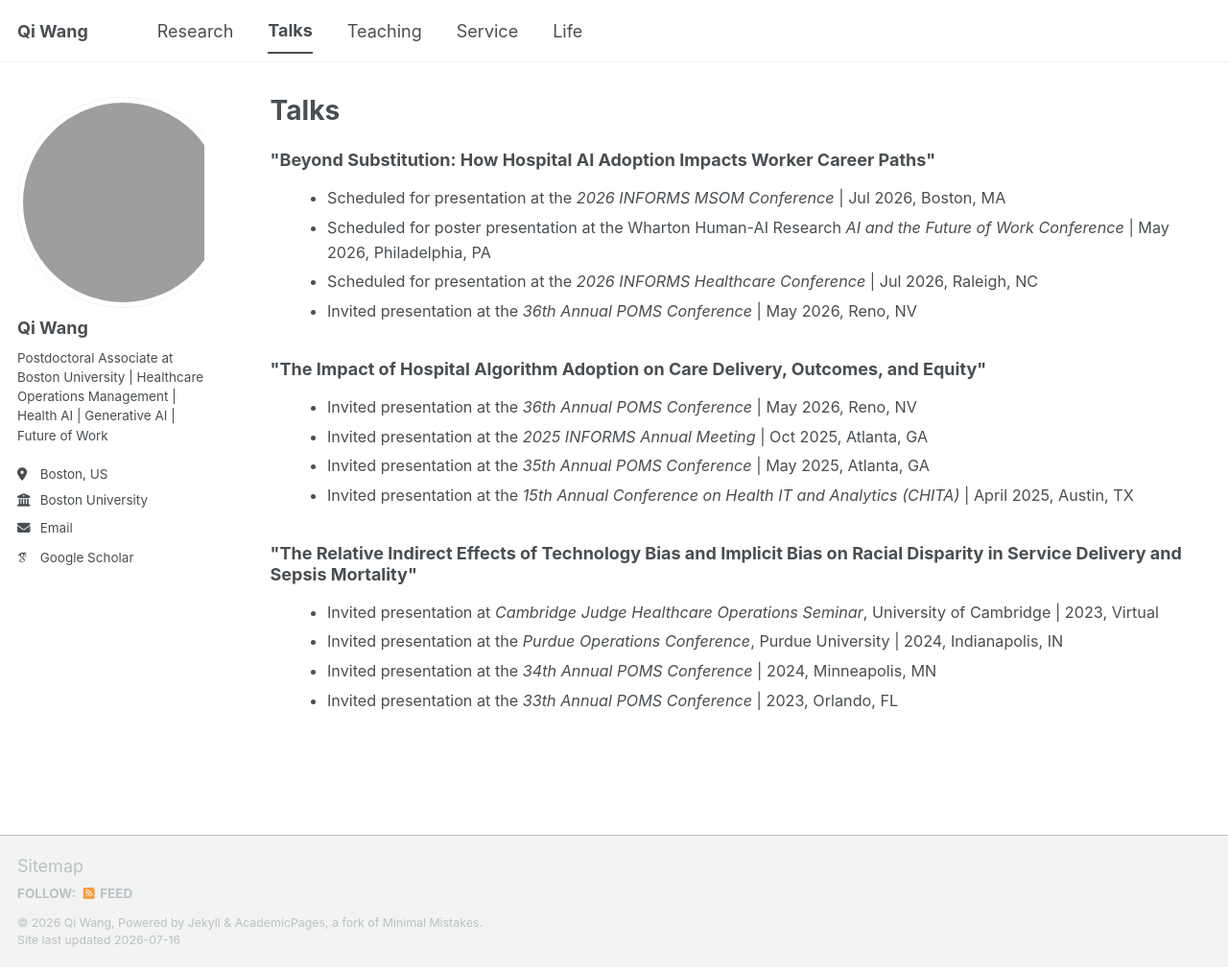
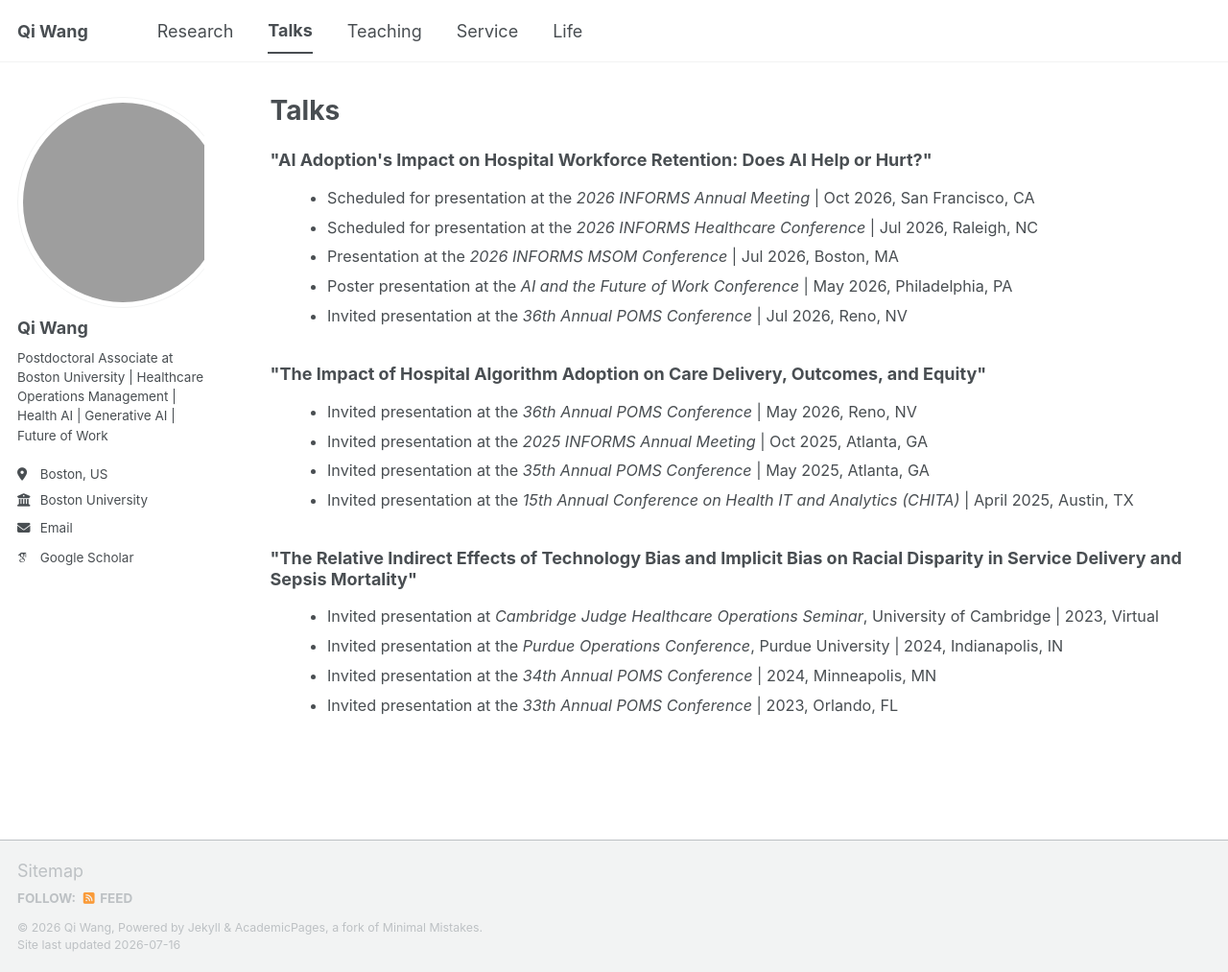
Before and after one commit to qiwang-katherine/qiwang-katherine.github.io, a Jekyll site: the page built from _pages/talks.html, in a window 1280 px wide and 1013 px high. Shown: the whole window at 96% size. Built offline with Jekyll 4.4.1, drawn with Linux system fonts in a browser that asks for light colours; some web fonts are replaced; a script bundle is joined from its source files by our own code; library files that are not in the unit come from our copies.

Commit message:
talks.html

```diff
--- a/_pages/talks.html
+++ b/_pages/talks.html
@@ -7,13 +7,14 @@ author_profile: true
 
 <div class="talk-paper">
 
-<h3 class="talk-paper-title">"Beyond Substitution: How Hospital AI Adoption Impacts Worker Career Paths"</h3>
+<h3 class="talk-paper-title">"AI Adoption's Impact on Hospital Workforce Retention: Does AI Help or Hurt?"</h3>
 
 <ul class="talk-list">
-  <li>Scheduled for presentation at the <i>2026 INFORMS MSOM Conference</i> | Jul 2026, Boston, MA</li>
-  <li>Scheduled for poster presentation at the Wharton Human-AI Research <i>AI and the Future of Work Conference</i> | May 2026, Philadelphia, PA</li>
+  <li>Scheduled for presentation at the <i>2026 INFORMS Annual Meeting</i></a> | Oct 2026, San Francisco, CA</li>
   <li>Scheduled for presentation at the <i>2026 INFORMS Healthcare Conference</i> | Jul 2026, Raleigh, NC</li>
-  <li>Invited presentation at the <i>36th Annual POMS Conference</i> | May 2026, Reno, NV</li>
+  <li>Presentation at the <i>2026 INFORMS MSOM Conference</i> | Jul 2026, Boston, MA</li>
+  <li>Poster presentation at the <i>AI and the Future of Work Conference</i> | May 2026, Philadelphia, PA</li>
+  <li>Invited presentation at the <i>36th Annual POMS Conference</i> | Jul 2026, Reno, NV</li>
 </ul>
 
 </div>
```
